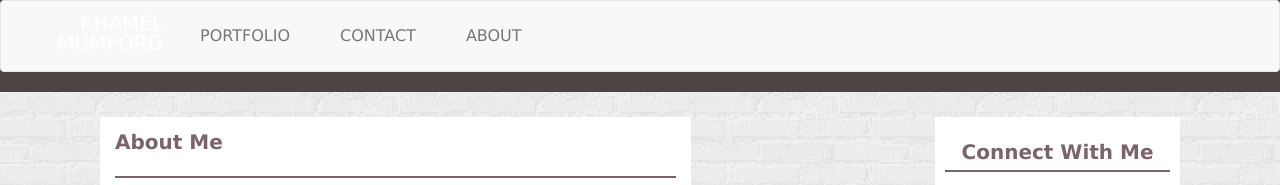
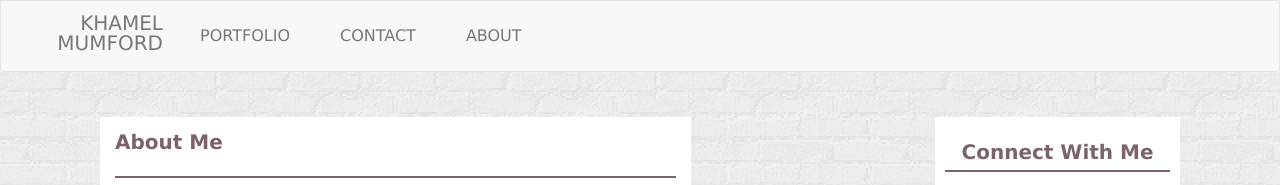
Before and after one commit to kmumford123/Bootstrap-Portfolio, a plain HTML site: page index.html in a window 1280 px wide. Shown: the top 185 px of the page. Drawn offline with nearby package versions, Linux system fonts and the light colour scheme.

Commit message:
HW Upload

```diff
--- a/assets/css/style.css
+++ b/assets/css/style.css
@@ -67,7 +67,7 @@ h1 {
 #fixed {
 	color: #f5f2f2;
 	width: 150px;
-	height: 20px;
+	/*height: 20px;*/
 	float: left;
 	position: relative;
 	left: 100;
@@ -77,7 +77,7 @@ h1 {
 
 header{
 				position: fixed;
-				background:#4e4444;
+				/*background:#4e4444;*/
 				width: 100%;
 				top:0;
 				padding:0px;
@@ -102,7 +102,7 @@ header{
 
 			header nav li a{
 				text-decoration: none;
-				color:#fff;
+				/*color:#fff;*/
 				transition: color 0.5s;
 			}
 
@@ -111,7 +111,7 @@ header{
 			}
 			header nav div a{
 				text-decoration: none;
-				color:#fff;
+				color:#777;
 				transition: color 0.5s;
 			}
 
```
